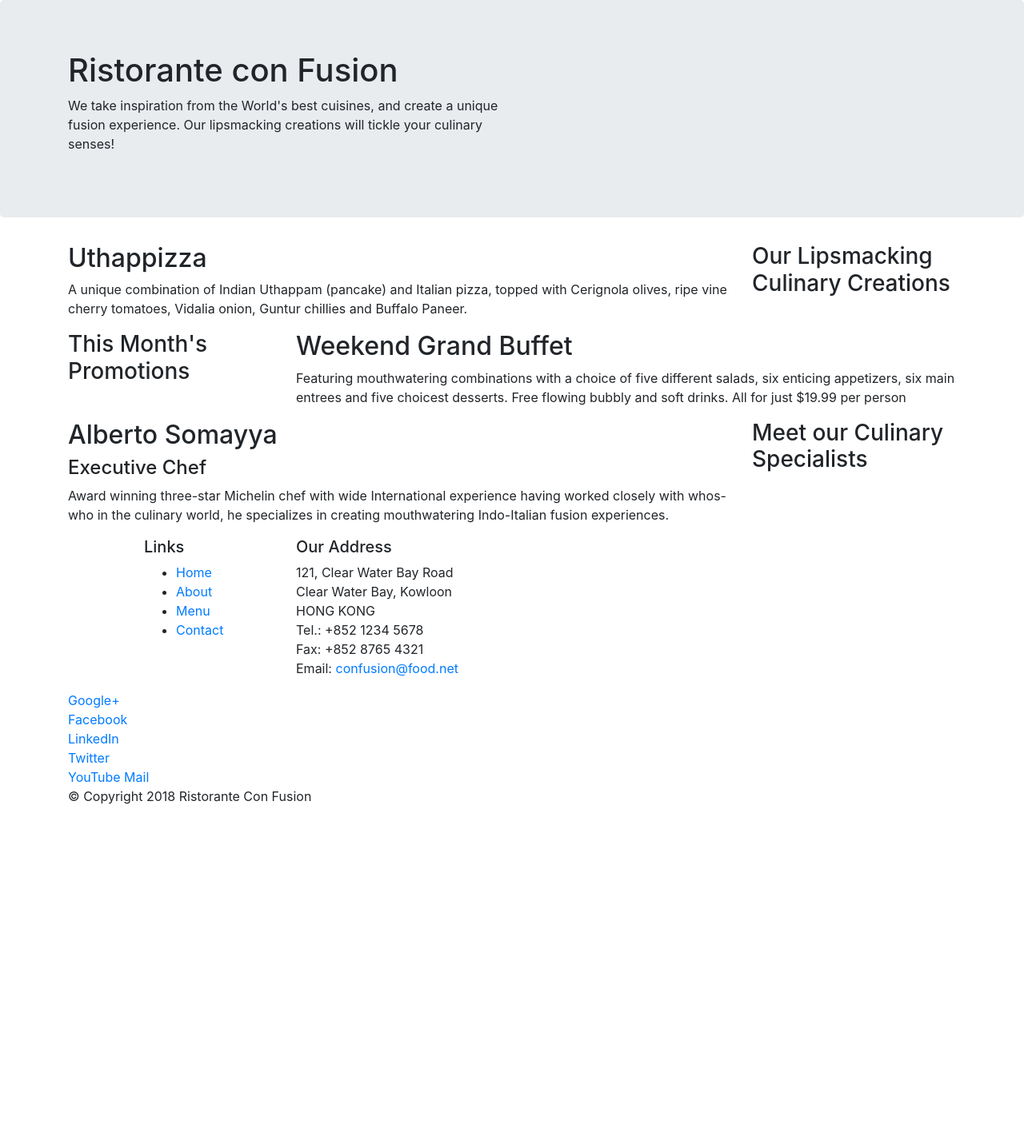
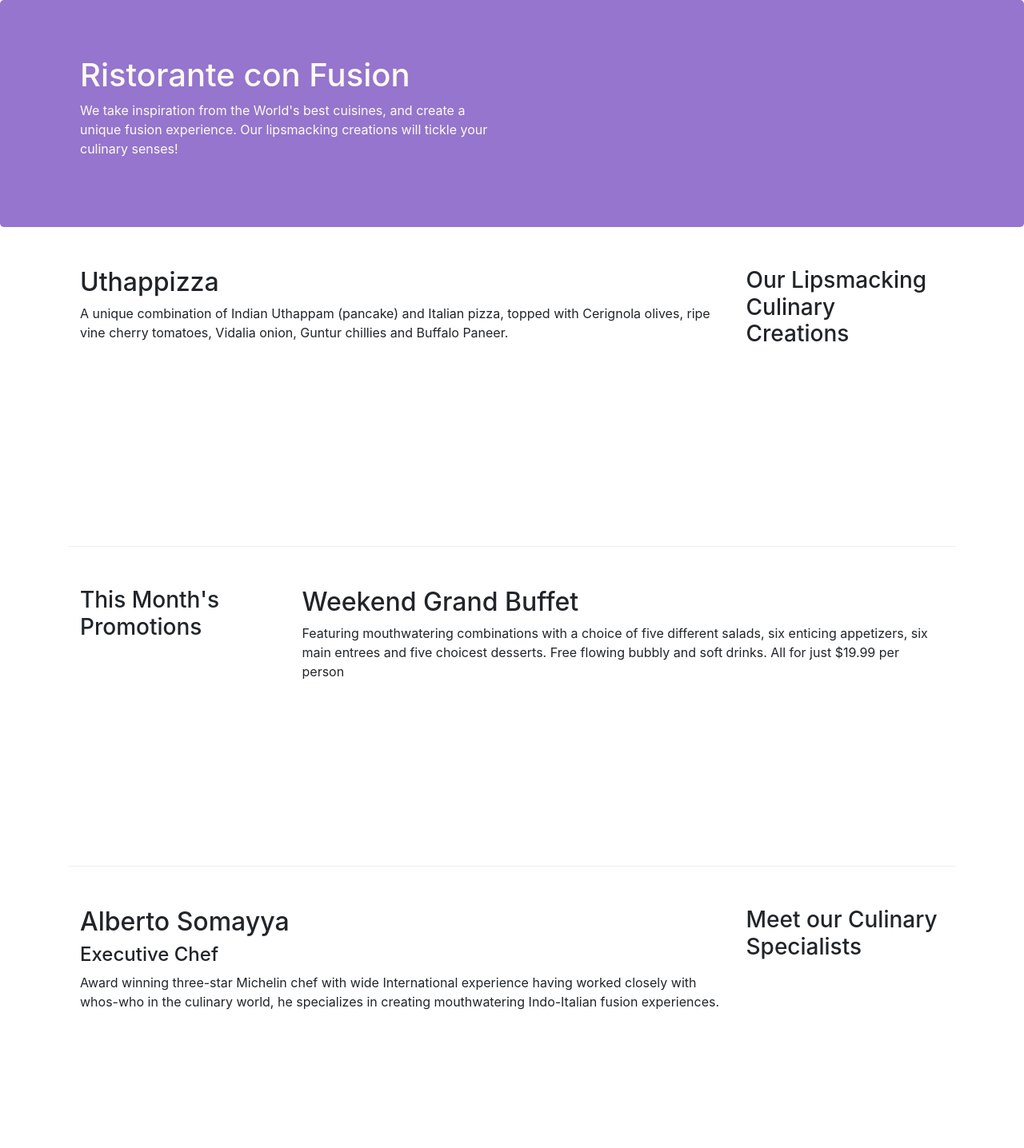
Before and after one commit to ayushsaun/Bootstrap, a website: page index.html in a window 1280 px wide. Shown: the top 1436 px of the page at 80% size. Before the commit the page ends 1024 px from the top, so only its background shows below. Drawn offline with nearby package versions, Linux system fonts and the light colour scheme.

Commit message:
Responsive Design and Bootstrap Grid System Part 2

```diff
--- /dev/null
+++ b/css/style.css
@@ -0,0 +1,30 @@
+.row-header {
+    margin: 0px auto;
+    padding: 0px auto;
+}
+
+.row-content {
+    margin: 0px auto;
+    padding: 50px 0px 50px 0px;
+    border-bottom: 1px ridge;
+    min-height: 400px;
+}
+
+.footer {
+    background-color: #D1C4E9;
+    margin: 0px auto;
+    padding: 20px 0px 20px 0px;
+}
+
+.jumbotron {
+    padding: 70px 30px 70px 30px;
+    margin: 0px auto;
+    background: #9575cd;
+    color: floralwhite;
+}
+
+.address {
+    font-size: 80%;
+    margin: 0px;
+    color: #0f0f0f;
+}
--- a/index.html
+++ b/index.html
@@ -10,7 +10,7 @@
 
     <!-- Bootstrap CSS -->
     <link rel="stylesheet" href="node_modules/bootstrap/dist/css/bootstrap.min.css">
-
+    <link rel="stylesheet" href="css/style.css">
     <title>Ristorante Con Fusion</title>
 </head>
 
@@ -18,7 +18,7 @@
 
     <header class="jumbotron">
         <div class="container">
-            <div class="row">
+            <div class="row row-header align-text-center">
                 <div class="col-12 col-sm-6">
                     <h1>Ristorante con Fusion</h1>
                     <p>We take inspiration from the World's best cuisines, and create a unique fusion experience. Our lipsmacking creations will tickle your culinary senses!</p>
@@ -30,7 +30,7 @@
     </header>
 
     <div class="container">
-        <div class="row">
+        <div class="row row-content align-text-center">
             <div class="col-12 col-sm-4 col-md-3 order-sm-last">
                 <h3>Our Lipsmacking Culinary Creations</h3>
             </div>
@@ -41,7 +41,7 @@
         </div>
 
 
-        <div class="row">
+        <div class="row row-content align-text-center">
             <div class="col-12 col-sm-4 col-md-3">
                 <h3>This Month's Promotions</h3>
             </div>
@@ -51,7 +51,7 @@
             </div>
         </div>
 
-        <div class="row">
+        <div class="row row-content align-text-center">
             <div class="col-12 col-sm-4 col-md-3 order-sm-last">
                 <h3>Meet our Culinary Specialists</h3>
             </div>
@@ -63,18 +63,18 @@
         </div>
     </div>
 
-    <footer>
+    <footer class="footer">
         <div class="container">
             <div class="row">
                 <div class="col-4 offset-1 col-sm-2">
                     <h5>Links</h5>
-                    <ul>
+                    <ul class="list-unstyled"
                         <li><a href="#">Home</a></li>
                         <li><a href="#">About</a></li>
                         <li><a href="#">Menu</a></li>
                         <li><a href="#">Contact</a></li>
                     </ul>
-                </div>
+                 </div>
                 <div class="col-7 col-sm-5">
                     <h5>Our Address</h5>
                     <address>
@@ -86,8 +86,8 @@
 		              Email: <a href="mailto:confusion@food.net">confusion@food.net</a>
 		           </address>
                 </div>
-                <div>
-                    <div class="col-12 col-sm-4">
+                <div class="col-12 col-sm-4 align-self-center">
+                    <div class="text-center">
                         <a href="http://google.com/+">Google+</a>
                         <a href="http://www.facebook.com/profile.php?id=">Facebook</a>
                         <a href="http://www.linkedin.com/in/">LinkedIn</a>
@@ -97,7 +97,7 @@
                     </div>
                 </div>
            </div>
-           <div class="row">
+           <div class="row justify-content-center">
                 <div class="col-auto">
                     <p>© Copyright 2018 Ristorante Con Fusion</p>
                 </div>
```
